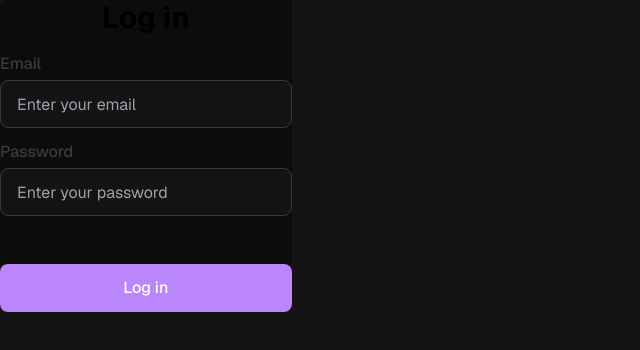
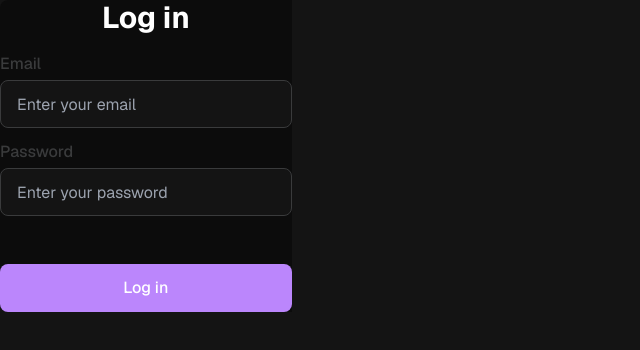
Before and after one commit to krishabbashyal/Apptive, a Next.js app in the folder client/: page /login in a window 1280 px wide. Shown: the top 350 px of the page, without its empty margins (0-640 px from the left). Built offline with nearby package versions, Linux system fonts and the light colour scheme.

Commit message:
get a global css value to change all text to white

```diff
--- a/client/src/app/layout.tsx
+++ b/client/src/app/layout.tsx
@@ -6,7 +6,7 @@ import { GeistMono } from 'geist/font/mono'
 const RootLayout = ({ children }: { children: React.ReactNode }) => {
   return (
     <html lang="en" className={`${GeistSans.variable} ${GeistMono.variable}`}>
-      <body className="bg-background min-h-screen">{children}</body>
+      <body className="bg-background min-h-screen text-white">{children}</body>
     </html>
   );
 };
```
